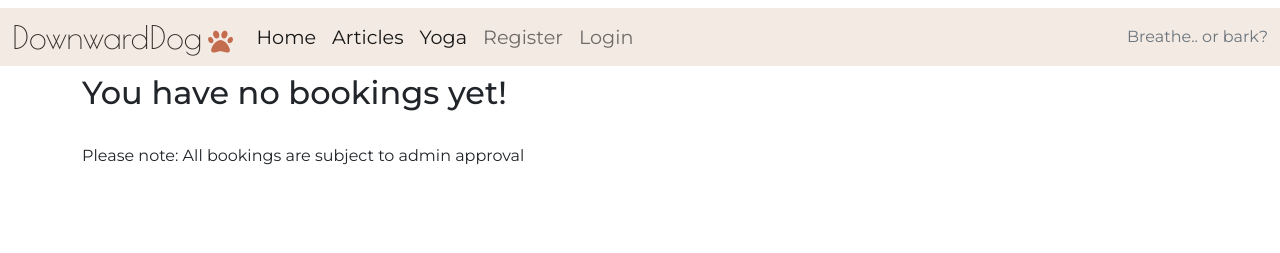
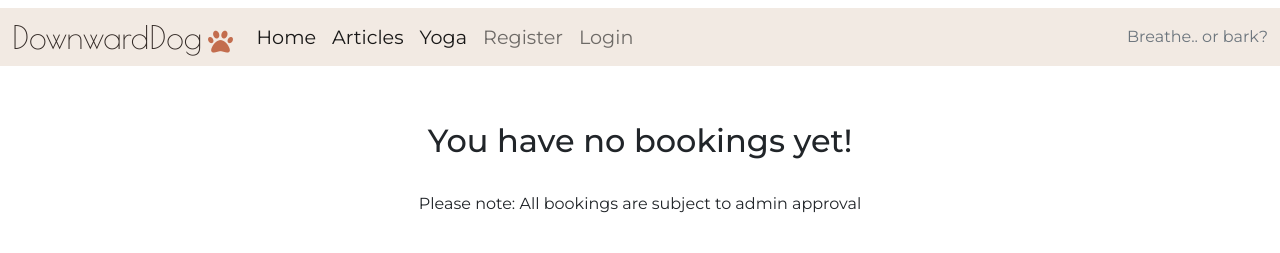
Before and after one commit to Lilla-Kavecsanszki/downwarddog, a Django app: page /my-bookings/ in a window 1280 px wide. Shown: the top 253 px of the page. Run offline with Django 3.2, Linux system fonts and the light colour scheme; parts of the project's set-up code (start-up, migrations or seed data) failed here and were passed over; some libraries are stand-ins or nearby versions.

Commit message:
Add image to my_bookings page

```diff
--- a/static/css/style.css
+++ b/static/css/style.css
@@ -44,6 +44,7 @@ body {
     width: 600px;
     height: 400px;
     overflow: hidden;
+    display: inline-block;
 }
 
 .image-container img {
@@ -139,8 +140,8 @@ body {
 }
 
 /* Sign-up */
-
-/* .photo-background {
+/*
+.photo-background {
     background: url("{% static 'images/puppy-yoga.jpg' %}");
     background-size: cover;
     background-position: center;
--- a/templates/my_bookings.html
+++ b/templates/my_bookings.html
@@ -1,20 +1,27 @@
 {% extends "base.html" %}
 
 {% block content %}
-<div class="container">
+{% load static %}
+
+<div class=" container text-center">
     {% if already_booked %}
-    <h2>You already booked this yoga class</h2>
-    <p>Please wait for approval</p>
+    <h2 class=" text-center mt-5">You already booked this yoga class</h2>
+    <p class="text-center">Please wait for approval</p>
     {% elif pending %}
-    <h2>Booking Enquiry pending approval</h2>
-    <p>Your booking enquiry is waiting for approval</p>
+    <h2 class="text-center mt-5">Booking Enquiry pending approval</h2>
+    <p class="text-center mt-5">Your booking enquiry for {{ timetable.classes.title }} is waiting for approval</p>
     {% elif approved %}
-    <h2>Your booking is approved!</h2>
-    <p>See you soon!</p>
+    <h2 class="text-center mt-5">Your booking for {{ timetable.classes.title }} is approved!</h2>
+    <p class="text-center">See you soon, {{ request.user.username }}!</p>
     {% else %}
-    <h2>You have no bookings yet!</h2>
+    <h2 class="text-center mt-5">You have no bookings yet!</h2>
     {% endif %}
     <br>
-    <p>Please note: All bookings are subject to admin approval</p>
+    <p class="text-center">Please note: All bookings are subject to admin approval</p>
+    <br>
+    <span class="image-container mb-1">
+        <img src="{% static 'images/vizsla.jpg' %}" alt="Dog exercising">
+    </span>
 </div>
+
 {% endblock %}
```
